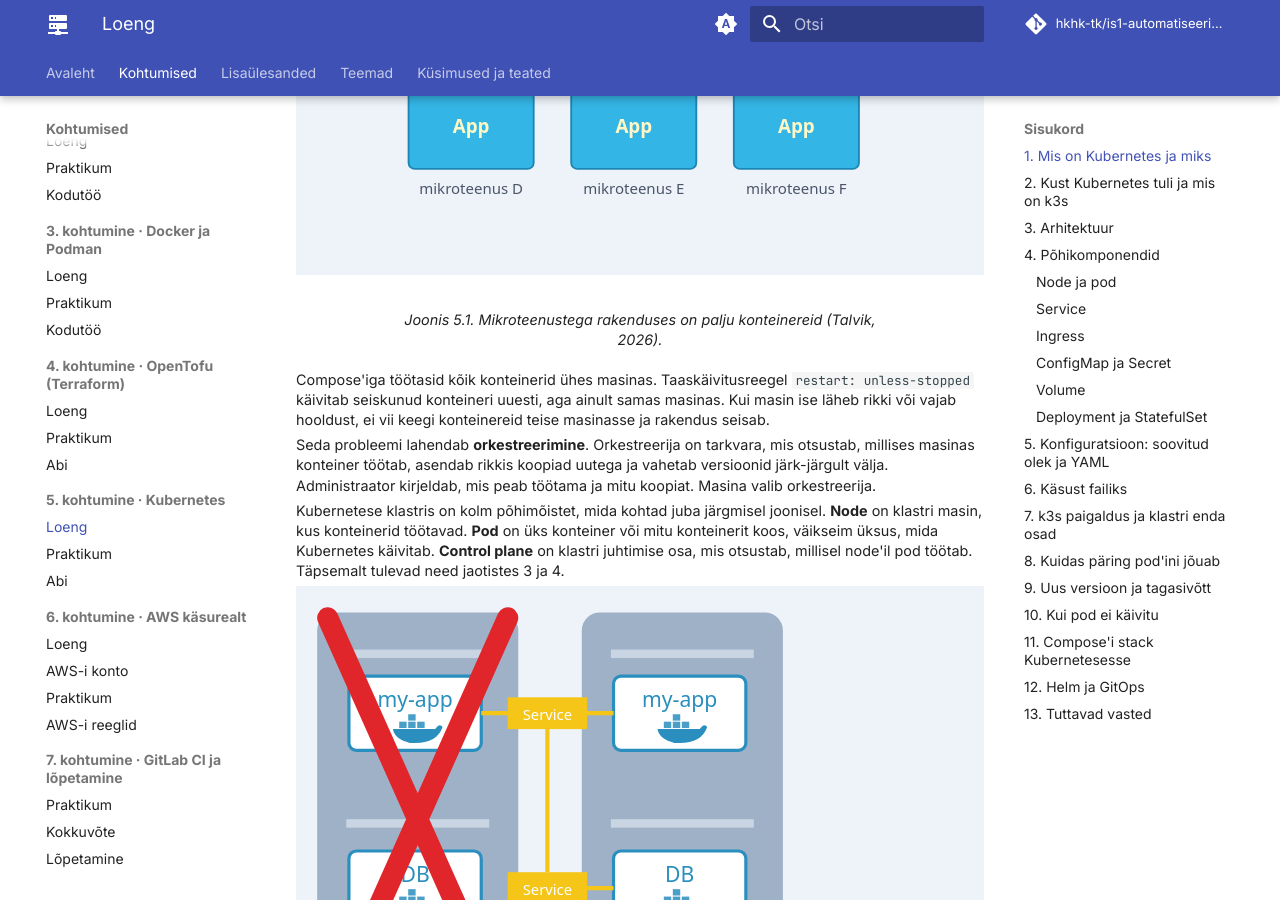
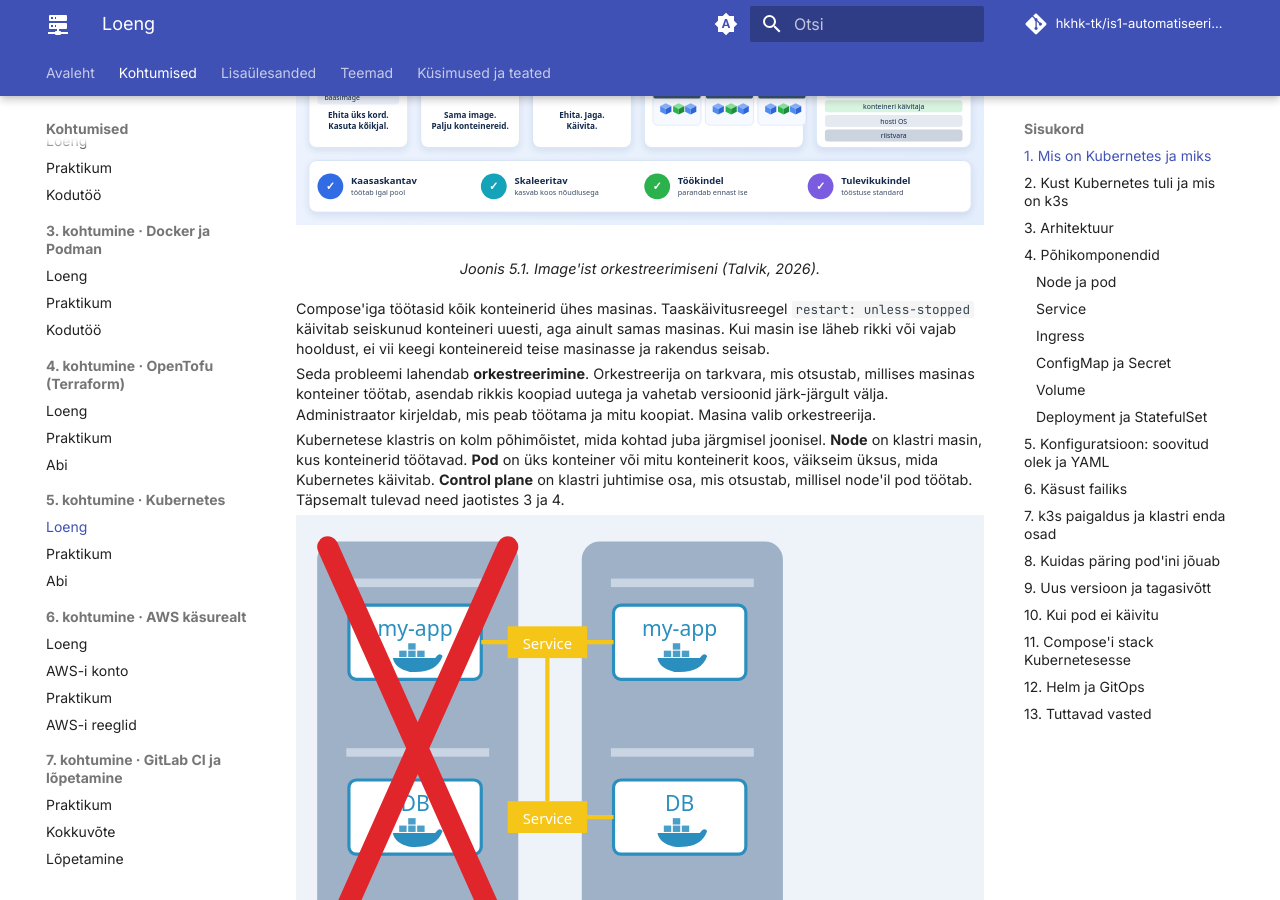
Before and after one commit to hkhk-tk/is1-automatiseerimine, an MkDocs documentation site: the page built from docs/k05/loeng.md, in a window 1280 px wide and 900 px high, scrolled down 807 px. Built offline with MkDocs 1.6.1 and Material for MkDocs 9.7.7, drawn with Linux system fonts in a browser that asks for light colours; comment, search, counter and statistics services are not loaded.

Commit message:
K5 loeng: ülevaatejoonis image'ist orkestreerimiseni

```diff
--- a/docs/k05/loeng.md
+++ b/docs/k05/loeng.md
@@ -33,8 +33,8 @@ Varem oli rakendus sageli üks suur programm ehk monoliit. Siis jagati rakenduse
 - **taastamine**: kui serverid või andmed kaovad, taastatakse klastri olek varukoopiast.
 
 <figure markdown="span">
-  ![Kuus mikroteenust, igaüks oma konteineris](assets/k05_f_i_micro.svg)
-  <figcaption>Joonis 5.1. Mikroteenustega rakenduses on palju konteinereid (Talvik, 2026).</figcaption>
+  ![Image, konteiner, Docker ja Kubernetes järjest, ülal orkestreerimine, paremal virtuaalmasin ja konteiner kõrvuti](assets/k05_ylevaade.svg)
+  <figcaption>Joonis 5.1. Image'ist orkestreerimiseni (Talvik, 2026).</figcaption>
 </figure>
 
 Compose'iga töötasid kõik konteinerid ühes masinas. Taaskäivitusreegel `restart: unless-stopped` käivitab seiskunud konteineri uuesti, aga ainult samas masinas. Kui masin ise läheb rikki või vajab hooldust, ei vii keegi konteinereid teise masinasse ja rakendus seisab.
```
Also changed, not shown: docs/k05/assets/k05_ylevaade.svg (added).
